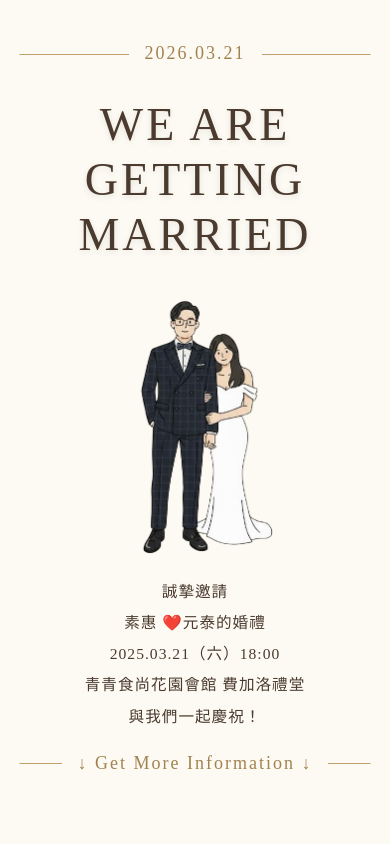
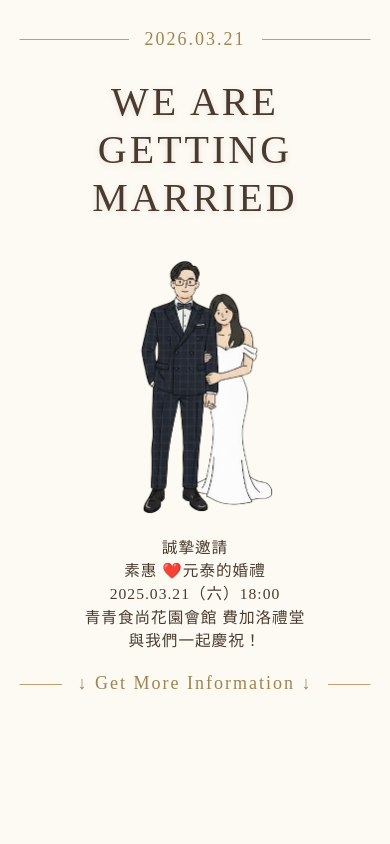
Before and after one commit to tai34tw/wedding, a React (Vite) app: page / in a window 390 px wide. Shown: the top 844 px of the page. Built offline with nearby package versions, Linux system fonts and the light colour scheme.

Commit message:
App.jsx: adjust the psdding of qpp style and mainTitle style

```diff
--- a/src/App.jsx
+++ b/src/App.jsx
@@ -69,7 +69,7 @@ const styles = {
     alignItems: "center",
     fontFamily: "'Playfair Display', 'Noto Serif TC', serif",
     color: COLORS.primary,
-    padding: `clamp(30px, 4vw, 60px) 0 clamp(40px, 4vw, 80px)`,
+    padding: `clamp(10px, 4vw, 60px) 0 clamp(10px, 4vw, 80px)`,
     boxSizing: "border-box",
   },
   homeSection: {
@@ -83,13 +83,13 @@ const styles = {
     // marginBottom: "clamp(10px, 4vw, 20px)",
   },
   mainTitle: {
-    fontSize: "clamp(46px, 4vw, 58px)",
+    fontSize: "clamp(40px, 4vw, 58px)",
     fontWeight: 500,
     lineHeight: "1.2",
     textTransform: "uppercase",
     textShadow: "0 2px 6px rgba(0,0,0,0.1)",
     letterSpacing: "3px",
-    margin: `clamp(20px, 4vw, 40px) 0 clamp(10px, 4vw, 20px)`,
+    margin: `clamp(10px, 4vw, 40px) 0 clamp(0px, 4vw, 20px)`,
     fontFamily: "'Sawarabi Mincho', serif",
     color: COLORS.primary,
   },
@@ -106,7 +106,7 @@ const styles = {
     objectFit: "cover",
   },
   invitation: (isMobile) => ({
-    lineHeight: isMobile ? "1" : "1.5",
+    lineHeight: isMobile ? "0.5" : "1",
     fontSize: "clamp(14px, 4vw, 20px)",
     letterSpacing: "1px",
     color: COLORS.primary,
```
